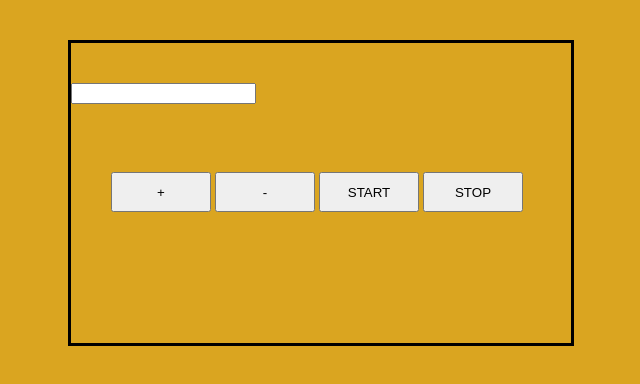
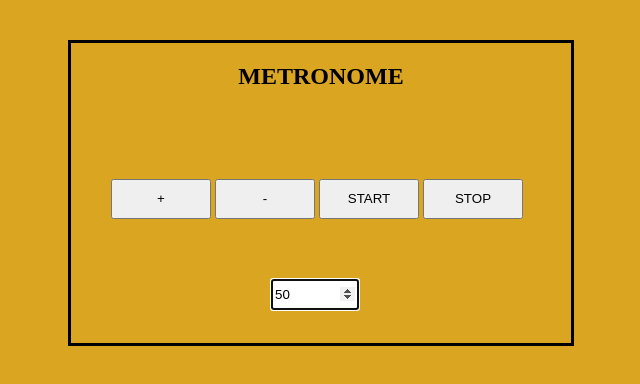
Before and after one commit to aaronh1986/METRONOME, a plain HTML site: page index.html in a window 1280 px wide. Shown: the whole page, without its empty margins (319-959 px from the left). Drawn offline with Linux system fonts and the light colour scheme.

Commit message:
Add metronome

```diff
--- a/index.html
+++ b/index.html
@@ -9,11 +9,12 @@
 </head>
 <body>
     <div id="outline">
+        <h2 id="heading">METRONOME</h2>
         <button id="plus">+</button>
         <button id="minus">-</button>
         <button id="start">START</button>
         <button id="stop">STOP</button>
-        <input type="number">
+        <input type="number" id="bpm">
     </div>
 
 
--- a/script.js
+++ b/script.js
@@ -0,0 +1,11 @@
+let adjustBpm = document.getElementById('bpm');
+adjustBpm.defaultValue = 50;
+adjustBpm.focus();
+
+const selfInput = document.getElementById('bpm').innerHTML;
+
+let plus = document.getElementById('plus');
+
+plus.addEventListener('click', function(){
+    parseInt(selfInput += 1)
+})
--- a/style.css
+++ b/style.css
@@ -13,6 +13,20 @@ button {
     height: 40px;
     width: 100px;
     position: relative;
-    top: 43%;
+    top: 23%;
     left: 8%;
 }
+
+#heading {
+    text-align: center;
+    position: relative;
+    top: 0%;
+}
+
+#bpm {
+    height: 25px;
+    width: 80px;
+    position: relative;
+    top: 43%;
+    left: 40%;
+}
```
